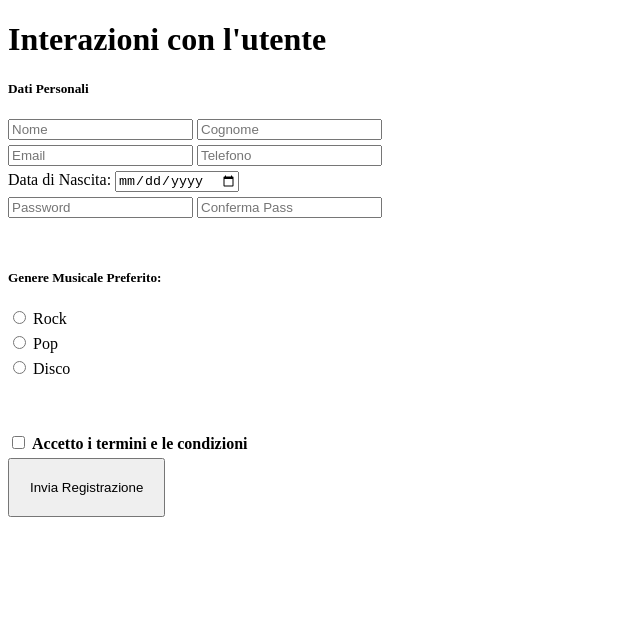
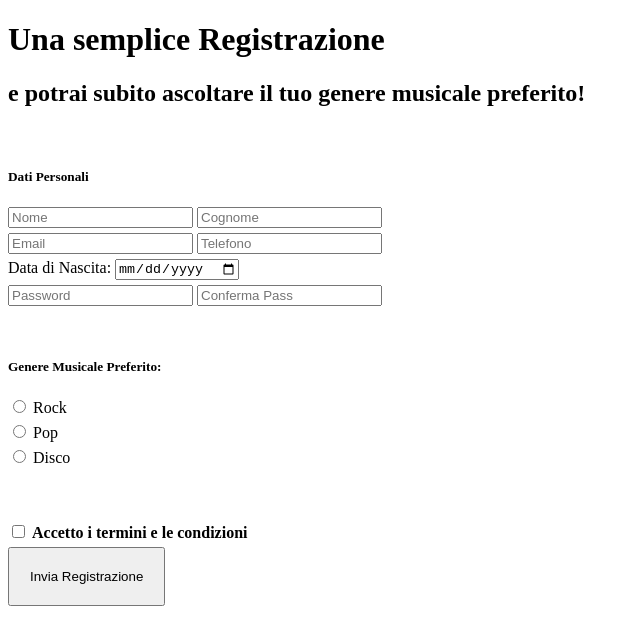
Before and after one commit to maioranav/D02, a plain HTML site: page index.html in a window 1280 px wide. Shown: the whole page, without its empty margins (0-640 px from the left). Drawn offline with Linux system fonts and the light colour scheme.

Commit message:
initial commit

```diff
--- a/index.html
+++ b/index.html
@@ -4,7 +4,7 @@
     <meta charset="UTF-8" />
     <meta http-equiv="X-UA-Compatible" content="IE=edge" />
     <meta name="viewport" content="width=device-width, initial-scale=1.0" />
-    <title>Form e Input fields</title>
+    <title>Una nota di personalizzazione</title>
   </head>
   <body>
    <style>
@@ -12,8 +12,9 @@
          padding-bottom: 5px;
       }
    </style>
-    <h1>Interazioni con l'utente</h1>
-    <form onsubmit="alert('Registrazione Inviata!')">
+    <h1>Una semplice Registrazione</h1>
+    <h2>e potrai subito ascoltare il tuo genere musicale preferito!</h2>
+    <form onsubmit="alert('Registrazione Inviata!')" style="padding-top: 20px;">
       <h5>Dati Personali</h5>
       <div>
         <input type="text" placeholder="Nome" />
```
Also changed, not shown: 1 other file.
